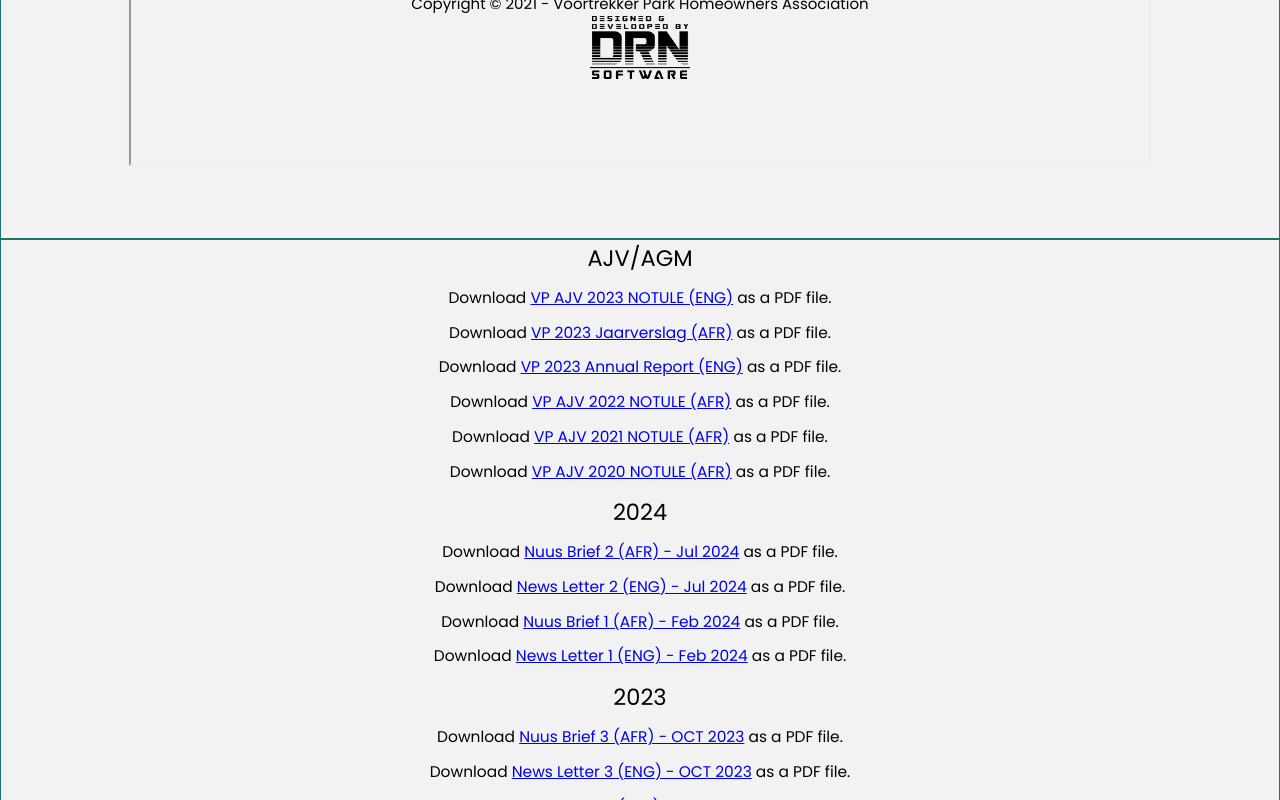
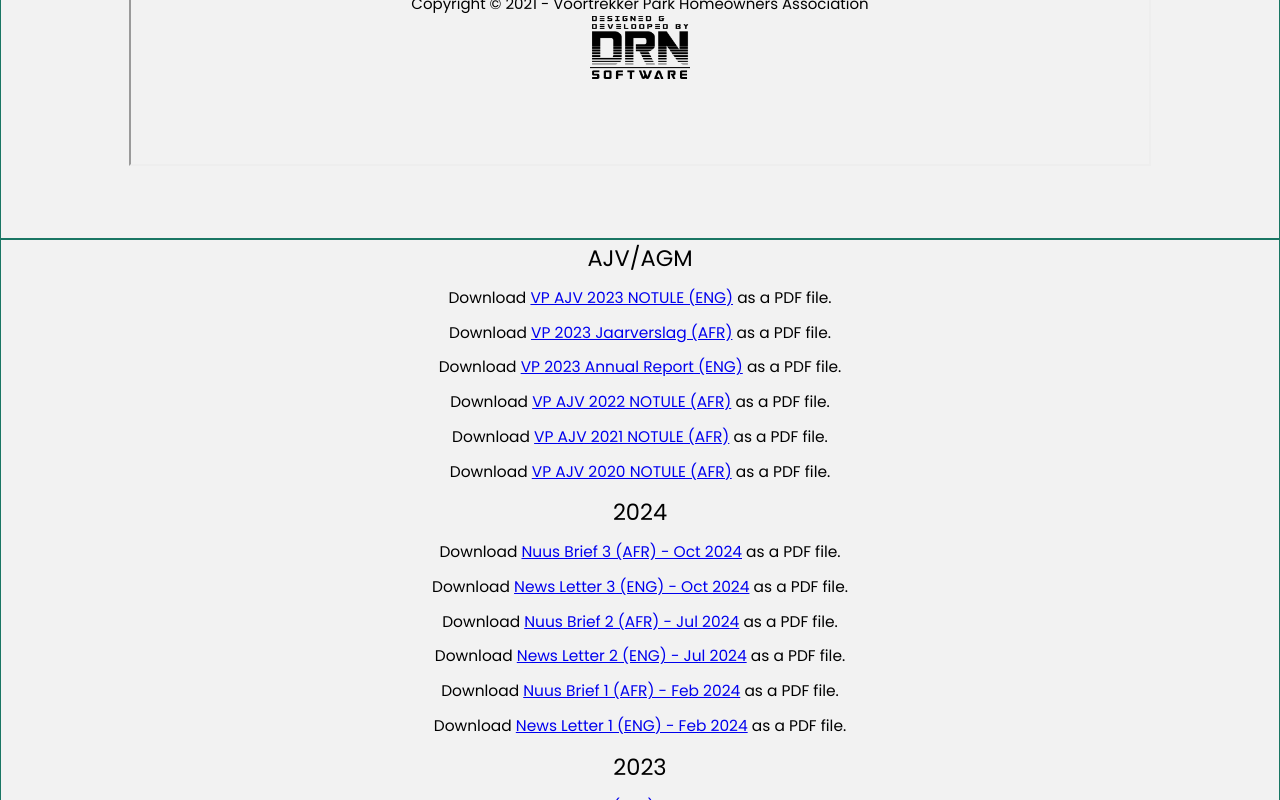
Before and after one commit to Defender0345/VPHomeOwners, a Vue app: page /news in a window 1280 px wide. Shown: the part 769-1569 px from the top of the page. Built offline with nearby package versions, Linux system fonts and the light colour scheme.

Commit message:
Oct Newsletters added

```diff
--- a/src/views/NewsView.vue
+++ b/src/views/NewsView.vue
@@ -16,7 +16,7 @@
     </div>
   </section>
   <section class="pdf-history" style="text-align: center">
-    <!-- AJV/AGM -->
+    <!-- Live -->
     <div>
       <h2>AJV/AGM</h2>
       <p>
@@ -65,6 +65,20 @@
     <!-- 2024 -->
     <div>
       <h2>2024</h2>
+      <p>
+        Download
+        <a href="../pdf/NuusBrief/Nuusbrief3VPHEVOkt2024AFR.pdf"
+          >Nuus Brief 3 (AFR) - Oct 2024</a
+        >
+        as a PDF file.
+      </p>
+      <p>
+        Download
+        <a href="../pdf/NuusBrief/Nuusbrief3VPHEVOkt2024ENG.pdf"
+          >News Letter 3 (ENG) - Oct 2024</a
+        >
+        as a PDF file.
+      </p>
       <p>
         Download
         <a href="../pdf/NuusBrief/Nuusbrief2VPHEVJul2024AFR.pdf"
@@ -257,19 +271,19 @@ export default {
   data() {
     return {
       lang: 'AFR',
-      pdf: '../pdf/NuusBrief/Newsletter2VPHEVJul2024ENG.pdf',
+      pdf: '../pdf/NuusBrief/Nuusbrief3VPHEVOkt2024ENG.pdf',
     };
   },
   methods: {
     switchPdf() {
       var that = this;
       switch (this.pdf) {
-        case '../pdf/NuusBrief/Newsletter2VPHEVJul2024ENG.pdf':
-          that.pdf = '../pdf/NuusBrief/Nuusbrief2VPHEVJul2024AFR.pdf';
+        case '../pdf/NuusBrief/Nuusbrief3VPHEVOkt2024ENG.pdf':
+          that.pdf = '../pdf/NuusBrief/Nuusbrief3VPHEVOkt2024AFR.pdf';
           that.lang = 'ENG';
           break;
-        case '../pdf/NuusBrief/Nuusbrief2VPHEVJul2024AFR.pdf':
-          that.pdf = '../pdf/NuusBrief/Newsletter2VPHEVJul2024ENG.pdf';
+        case '../pdf/NuusBrief/Nuusbrief3VPHEVOkt2024AFR.pdf':
+          that.pdf = '../pdf/NuusBrief/Nuusbrief3VPHEVOkt2024ENG.pdf';
           that.lang = 'AFR';
           break;
       }
```
Also changed, not shown: 2 other files (tests, documents, lock files or other folders).
